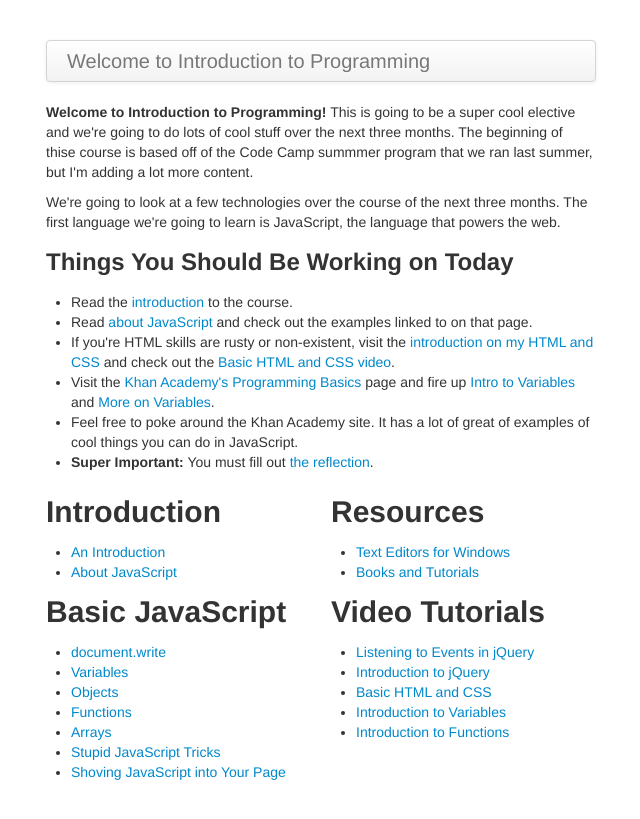
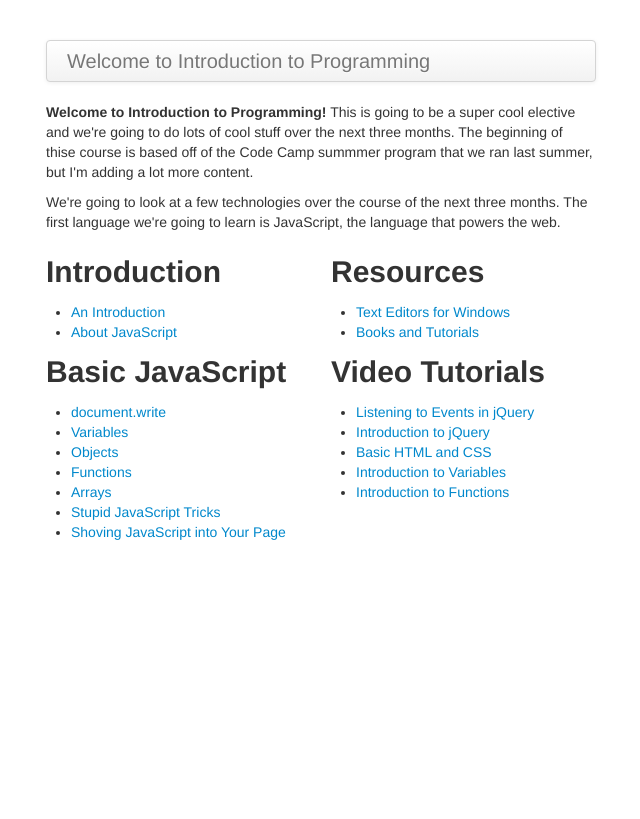
Before and after one commit to scholarsnyc/code-camp, a Jekyll site: the page built from index.html, in a window 1280 px wide. Shown: the top 819 px of the page, without its empty margins (319-959 px from the left). Built offline with Jekyll 4.4.1, drawn with Linux system fonts in a browser that asks for light colours.

Commit message:
Comment out substitute assignment

```diff
--- a/index.html
+++ b/index.html
@@ -8,15 +8,15 @@ title : Welcome to Introduction to Programming
 		<!--<iframe src="http://player.vimeo.com/video/50107281" width="550" height="412" frameborder="0" webkitAllowFullScreen mozallowfullscreen allowFullScreen></iframe>-->
 		<p><strong>Welcome to Introduction to Programming!</strong> This is going to be a super cool elective and we're going to do lots of cool stuff over the next three months. The beginning of thise course is based off of the Code Camp summmer program that we ran last summer, but I'm adding a lot more content.</p>
 		<p>We're going to look at a few technologies over the course of the next three months. The first language we're going to learn is JavaScript, the language that powers the web.</p>
-		<h3>Things You Should Be Working on Today</h3>
-		<ul>
-			<li>Read the <a href="/introduction/introduction.html" title="An Introduction | Introduction to Programming">introduction</a> to the course.</li>
-			<li>Read <a href="/introduction/about-javascript.html" title="About JavaScript | Introduction to Programming">about JavaScript</a> and check out the examples linked to on that page.</li>
-			<li>If you're HTML skills are rusty or non-existent, visit the <a href="http://web.scholarsnyc.com" title="Introduction to Web Design">introduction on my HTML and CSS</a> and check out the <a href="https://vimeo.com/46380196">Basic HTML and CSS video</a>.</li>
-			<li>Visit the <a href="http://www.khanacademy.org/cs/tutorials/programming-basics" title="Computer Science | Khan Academy">Khan Academy's Programming Basics</a> page and fire up <a href="http://www.khanacademy.org/cs/intro-to-variables/825241936" title="Intro to Variables | Computer Science | Khan Academy">Intro to Variables</a> and <a href="http://www.khanacademy.org/cs/more-on-variables/848607462" title="More on Variables | Computer Science | Khan Academy">More on Variables</a>.</li>
-			<li>Feel free to poke around the Khan Academy site. It has a lot of great of examples of cool things you can do in JavaScript.</li>
-			<li><strong>Super Important:</strong> You must fill out <a href="https://docs.google.com/a/scholarsnyc.com/spreadsheet/viewform?formkey=dFRCNzhhdm1TNzlYdVB3b0p1bU9BalE6MQ">the reflection</a>.</li>
-		</ul>
+		<!--<h3>Things You Should Be Working on Today</h3>-->
+		<!--<ul>-->
+			<!--<li>Read the <a href="/introduction/introduction.html" title="An Introduction | Introduction to Programming">introduction</a> to the course.</li>-->
+			<!--<li>Read <a href="/introduction/about-javascript.html" title="About JavaScript | Introduction to Programming">about JavaScript</a> and check out the examples linked to on that page.</li>-->
+			<!--<li>If you're HTML skills are rusty or non-existent, visit the <a href="http://web.scholarsnyc.com" title="Introduction to Web Design">introduction on my HTML and CSS</a> and check out the <a href="https://vimeo.com/46380196">Basic HTML and CSS video</a>.</li>-->
+			<!--<li>Visit the <a href="http://www.khanacademy.org/cs/tutorials/programming-basics" title="Computer Science | Khan Academy">Khan Academy's Programming Basics</a> page and fire up <a href="http://www.khanacademy.org/cs/intro-to-variables/825241936" title="Intro to Variables | Computer Science | Khan Academy">Intro to Variables</a> and <a href="http://www.khanacademy.org/cs/more-on-variables/848607462" title="More on Variables | Computer Science | Khan Academy">More on Variables</a>.</li>-->
+			<!--<li>Feel free to poke around the Khan Academy site. It has a lot of great of examples of cool things you can do in JavaScript.</li>-->
+			<!--<li><strong>Super Important:</strong> You must fill out <a href="https://docs.google.com/a/scholarsnyc.com/spreadsheet/viewform?formkey=dFRCNzhhdm1TNzlYdVB3b0p1bU9BalE6MQ">the reflection</a>.</li>-->
+		<!--</ul>-->
 	</div>
 </div>
 
```
